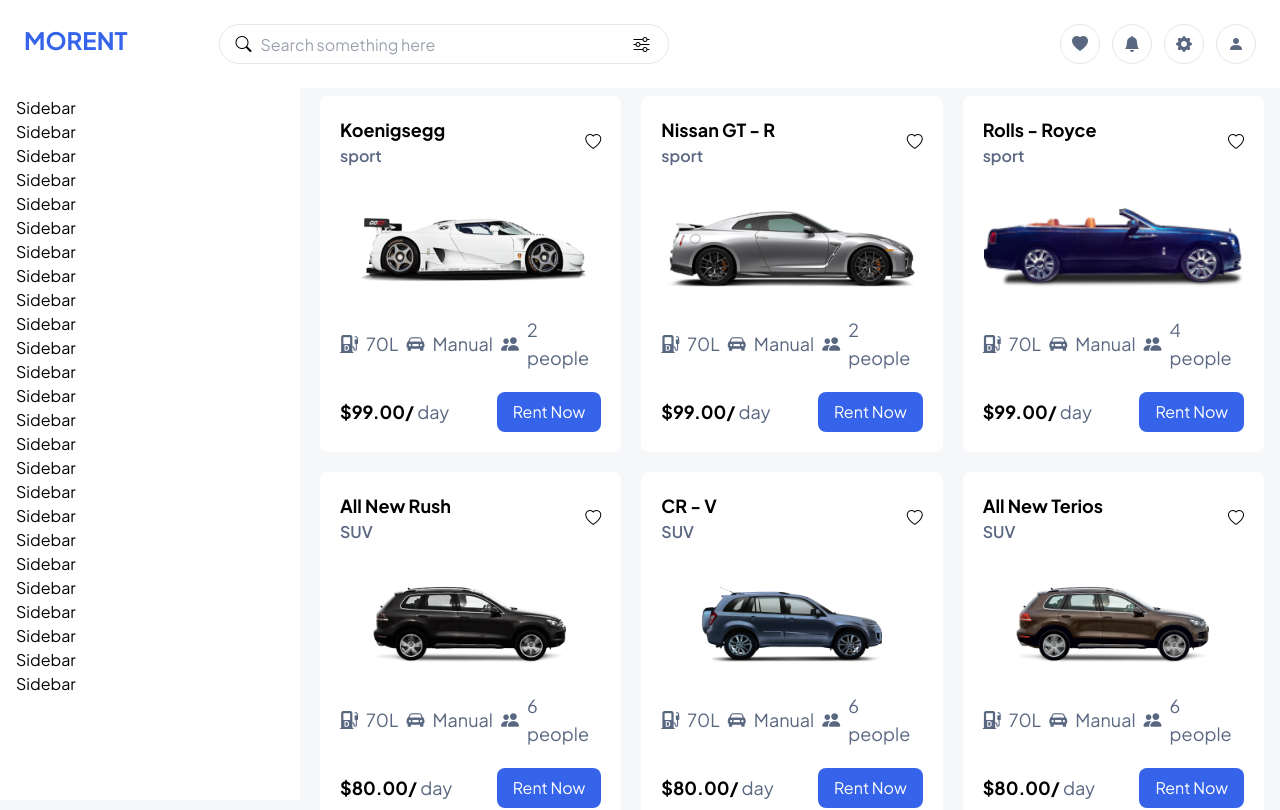
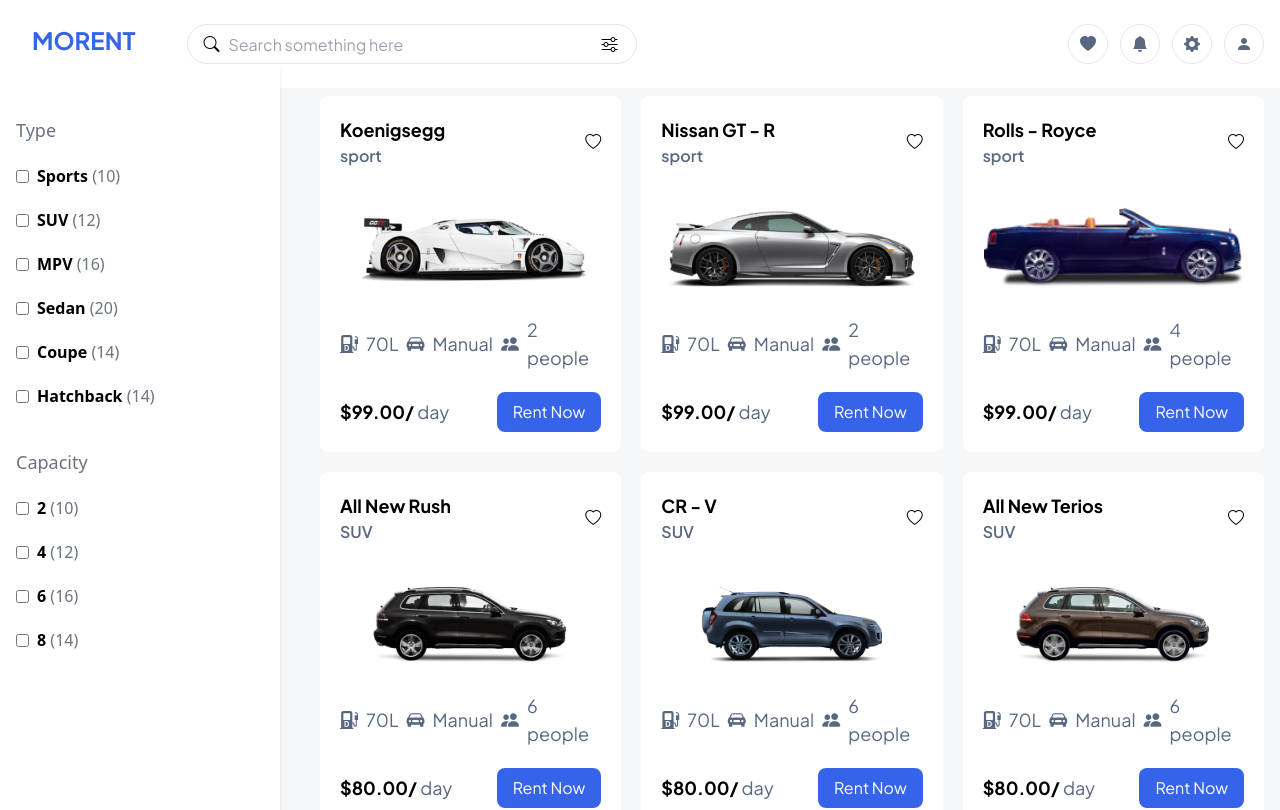
Before and after one commit to GideonJulian/MORENT, a React (Vite) app: page /category in a window 1280 px wide. Shown: the top 810 px of the page. Built offline with nearby package versions, Linux system fonts and the light colour scheme.

Commit message:
category page added

```diff
--- a/index.html
+++ b/index.html
@@ -5,8 +5,10 @@
     <link rel="icon" type="image/svg+xml" href="/vite.svg" />
     <meta name="viewport" content="width=device-width, initial-scale=1.0" />
     <title>Vite + React</title>
+    <link rel="stylesheet" href="https://cdn.jsdelivr.net/npm/bootstrap-icons/font/bootstrap-icons.css">
+  </head>
     <link href="https://cdn.jsdelivr.net/npm/bootstrap-icons/font/bootstrap-icons.css" rel="stylesheet">
-  </head>
+
   <body>
     <div id="root"></div>
     <script type="module" src="/src/main.jsx"></script>
--- a/src/CategoryLayout/CategoryLayout.jsx
+++ b/src/CategoryLayout/CategoryLayout.jsx
@@ -2,14 +2,50 @@
 import { Outlet } from "react-router-dom";
 import { Link } from "react-router-dom";
 import Sidebar from "../components/Sidebar";
+import { useState } from "react";
 import Footer from "../components/Footer";
 const CategoryLayout = () => {
+  const [isopen, setIsOpen] = useState(false);
+  const openSidebar = () => {
+    setIsOpen(true);
+    console.log('clicked ')
+  };
+const CloseSidebar  = () => {
+  setIsOpen(false);
+ }
   return (
     <div>
-      <header className="w-full p-6 bg-white flex justify-between item-center fixed z-10">
-        <div className="flex gap-20 flex-col md:flex-row">
-          <div>
+      <header className="w-full p-6 bg-white  fixed z-10 top-0">
+        <div className="flex justify-between items-center  md:hidden ">
+          <i
+            className="bi bi-list text-4xl block md:hidden cursor-pointer"
+            onClick={openSidebar}
+          ></i>
+          ;
+          <div className="flex items-center justify-center border rounded-full h-10 w-10">
+            <i class="bi bi-person-fill text-gray-400"></i>
+          </div>
+        </div>
+        <div className="container flex justify-between items-center ml-2">
+          <div className="flex gap-10 flex-col md:flex-row">
+            <div className="mt-5 md:mt-0">
               <h3 className="font-bold text-2xl text-primary-500"> MORENT</h3>
+            </div>
+            <div className="block md:hidden relative">
+              <i class="bi bi-search absolute top-3 left-5"></i>
+
+              <div className="flex items-center justify-between">
+                <input
+                  type="text"
+                  name=""
+                  id=""
+                  placeholder="Search something here"
+                  className="px-4 py-3  rounded-md border w-full pl-10 pr-10"
+                />
+                <div className="px-2 py-1 ml-5 border rounded-md text-center">
+                <i class="bi bi-sliders text-3xl "></i>
+                </div>
+              </div>
             </div>
             <div className="relative ml-3 hidden md:block">
               <i class="bi bi-search  absolute top-2 left-4"></i>
@@ -31,97 +67,18 @@
             <div className=" items-center justify-center border rounded-full h-10 w-10 hidden md:flex">
               <i class="bi bi-gear-fill text-gray-400"></i>
             </div>
-          <div className="flex items-center justify-center border rounded-full h-10 w-10">
+            <div className=" items-center justify-center border hidden md:flex rounded-full h-10 w-10">
               <i class="bi bi-person-fill text-gray-400"></i>
+            </div>
           </div>
         </div>
       </header>
       <div className="flex">
-        <Sidebar />
-        <div className="p-4 ml-[19rem] mt-20 w-full">
+        <Sidebar IsOpen={isopen} onClose={CloseSidebar}/>
+        <div className="p-4 ml-1 md:ml-[19rem] mt-60 md:mt-20 w-full">
           <Outlet />
         </div>
       </div>
-      {/* <footer>
-        <div className="w-full  bg-white ">
-          <div className="container flex flex-col md:flex-row md:mb-8 mb-0  px-10 py-10 justify-between  mx-auto">
-            <div>
-              <div>
-                <h3 className="font-bold text-2xl text-primary-500"> MORENT</h3>
-              </div>
-              <p className="w-[300px] md:text-black text-secondary-500 font-sans">
-                Our vision is to provide convenience and help increase your
-                sales business.{" "}
-              </p>
-            </div>
-            <div className="flex gap-16 md:mt-0 mt-10">
-              <div>
-                <h3 className="text-lg font-bold font-sans">Community</h3>
-                <ul className="flex flex-col md:gap-7 gap-4  md:mt-10 mt-5">
-                  <li>
-                    <Link className="md:text-black text-secondary-500 font-sans">
-                      Events{" "}
-                    </Link>
-                  </li>
-                  <li>
-                    <Link className="md:text-black text-secondary-500 font-sans">
-                      Blog{" "}
-                    </Link>
-                  </li>
-                  <li>
-                    <Link className="md:text-black text-secondary-500 font-sans">
-                      Podcast{" "}
-                    </Link>
-                  </li>
-                  <li>
-                    <Link className="md:text-black text-secondary-500 font-sans">
-                      Invite a friend{" "}
-                    </Link>
-                  </li>
-                </ul>
-              </div>
-              <div>
-                <h3 className="text-lg font-bold font-sans">About</h3>
-                <ul className="flex flex-col md:gap-7 gap-4 md:mt-10 mt-5">
-                  <li>
-                    <Link className="md:text-black text-secondary-500 font-sans">
-                      How it works{" "}
-                    </Link>
-                  </li>
-                  <li>
-                    <Link className="md:text-black text-secondary-500 font-sans">
-                      Featured{" "}
-                    </Link>
-                  </li>
-                  <li>
-                    <Link className="md:text-black text-secondary-500 font-sans">
-                      Partnership{" "}
-                    </Link>
-                  </li>
-                  <li>
-                    <Link className="md:text-black text-secondary-500 font-sans">
-                      Bussiness Relation{" "}
-                    </Link>
-                  </li>
-                </ul>
-              </div>
-            </div>
-          </div>
-          <div className="bottom pt-5 md:border-t-2 border-t-0 p-10 ">
-            <div className="flex justify-normal md:justify-between flex-col-reverse md:flex-row md:items-center items-baseline">
-              <div className="">
-                <h3 className="font-bold font-sans">
-                  ©2022 MORENT. All rights reserved
-                </h3>
-              </div>
-              <div className="flex gap-10 md:justify-between md:mb-0 mb-10">
-                <h3 className="font-bold font-sans">Privacy & Policy</h3>
-                <h3 className="font-bold font-sans">Terms & Condition</h3>
-              </div>
-            </div>
-          </div>
-        </div>
-      </footer> */}
     </div>
   );
 };
--- a/src/components/Sidebar.jsx
+++ b/src/components/Sidebar.jsx
@@ -1,37 +1,91 @@
-import React from 'react'
+import React, { useState } from "react";
 
-const Sidebar = () => {
+const Sidebar = ({ IsOpen, onClose }) => {
+  const [checkedState, setCheckedState] = useState({
+    sports: false,
+    suv: false,
+    mpv: false,
+    sedan: false, // Fix typo from 'sodan' to 'sedan'
+    coupe: false,
+    hatchback: false,
+  });
+
+  const types = [
+    { label: "Sports", key: "sports", count: 10 },
+    { label: "SUV", key: "suv", count: 12 },
+    { label: "MPV", key: "mpv", count: 16 },
+    { label: "Sedan", key: "sedan", count: 20 },
+    { label: "Coupe", key: "coupe", count: 14 },
+    { label: "Hatchback", key: "hatchback", count: 14 },
+  ];
+  const capacity = [
+    { label: "2", key: "2", count: 10 },
+    { label: "4", key: "4", count: 12 },
+    { label: "6", key: "5", count: 16 },
+
+    { label: "8", key: "8", count: 14 },
+  ];
+
+  const handleCheckBoxChange = (type) => {
+    setCheckedState((prevState) => ({
+      ...prevState,
+      [type]: !prevState[type],
+    }));
+  };
+
   return (
-    <div className='fixed -z-10 h-screen w-[300px] p-4 bg-white border-red-500'>
-     <div className="mt-20">
-     <h1>Sidebar </h1>
-     <h1>Sidebar </h1>
-     <h1>Sidebar </h1>
-     <h1>Sidebar </h1>
-     <h1>Sidebar </h1>
-     <h1>Sidebar </h1>
-     <h1>Sidebar </h1>
-     <h1>Sidebar </h1>
-     <h1>Sidebar </h1>
-     <h1>Sidebar </h1>
-     <h1>Sidebar </h1>
-     <h1>Sidebar </h1>
-     <h1>Sidebar </h1>
-     <h1>Sidebar </h1>
-     <h1>Sidebar </h1>
-     <h1>Sidebar </h1>
-     <h1>Sidebar </h1>
-     <h1>Sidebar </h1>
-     <h1>Sidebar </h1>
-     <h1>Sidebar </h1>
-     <h1>Sidebar </h1>
-     <h1>Sidebar </h1>
-     <h1>Sidebar </h1>
-     <h1>Sidebar </h1>
-     <h1>Sidebar </h1>
-     </div>
+    <div
+      className={`fixed z-10 h-screen transition-all duration-300 shadow-md ${
+        IsOpen ? "w-[280px] p-4" : "w-0 p-0"
+      }  md:w-[280px]  md:p-4  bg-white border-red-500 mt-[5%]`}
+    >
+      <div className="md:hidden cursor-pointer">
+        <i class="bi bi-x-lg font-[400] text-lg float-right" onClick={onClose} ></i>
+      </div>
+      <div className="mt-5 py-4 mb-10 overflow-y-auto h-[calc(100%-5rem)]">
+        <div className="type">
+          <p className="text-lg text-gray-500 font-sans">Type</p>
+          {types.map((item) => (
+            <div className="flex items-center mt-5" key={item.key}>
+              <input
+                type="checkbox"
+                name="type"
+                className="mr-2 text-lg"
+                checked={checkedState[item.key]}
+                onChange={() => handleCheckBoxChange(item.key)}
+              />
+              <label className="font-semibold font-sans">
+                {item.label}{" "}
+                <span className="font-normal text-gray-500">
+                  ({item.count})
+                </span>
+              </label>
+            </div>
+          ))}
+        </div>
+        <div className="type mt-10 mb-5">
+          <p className="text-lg text-gray-500 font-sans">Capacity</p>
+          {capacity.map((item) => (
+            <div className="flex items-center mt-5" key={item.key}>
+              <input
+                type="checkbox"
+                name="type"
+                className="mr-2 text-lg"
+                checked={checkedState[item.key]}
+                onChange={() => handleCheckBoxChange(item.key)}
+              />
+              <label className="font-semibold font-sans">
+                {item.label}{" "}
+                <span className="font-normal text-gray-500">
+                  ({item.count})
+                </span>
+              </label>
+            </div>
+          ))}
+        </div>
+      </div>
     </div>
-  )
-}
+  );
+};
 
-export default Sidebar
+export default Sidebar;
```
Lines whose indentation alone changed are shown as unchanged.
